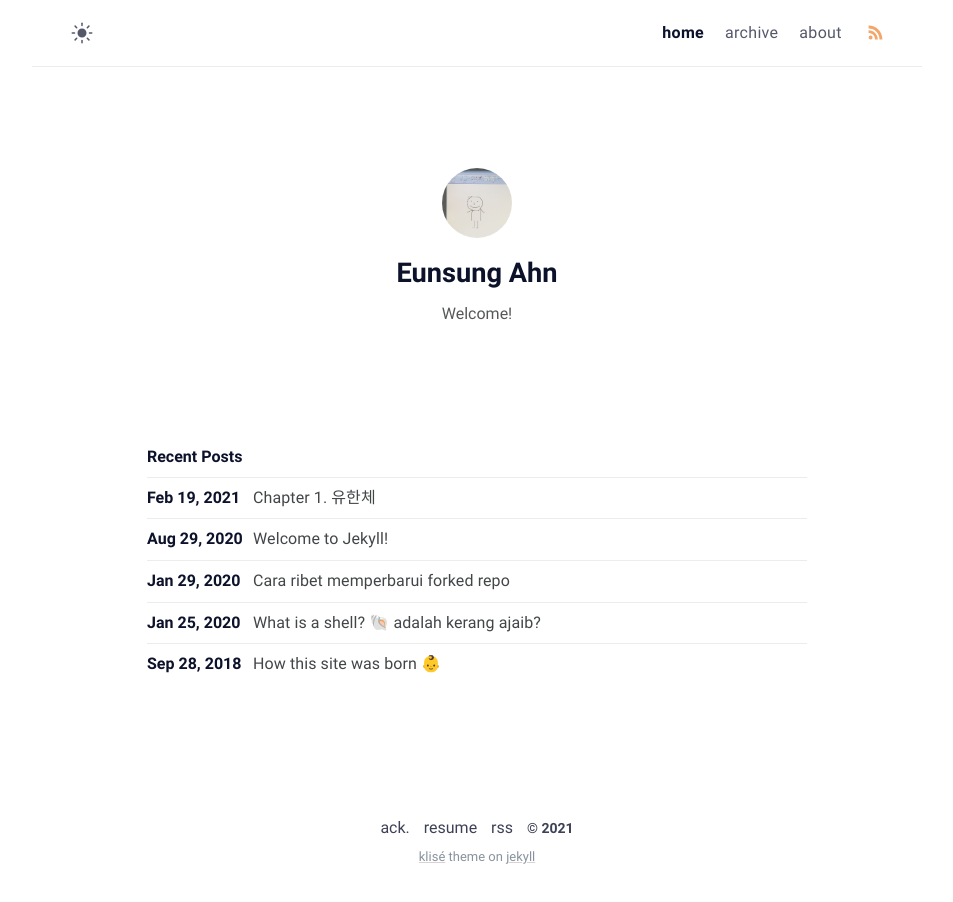
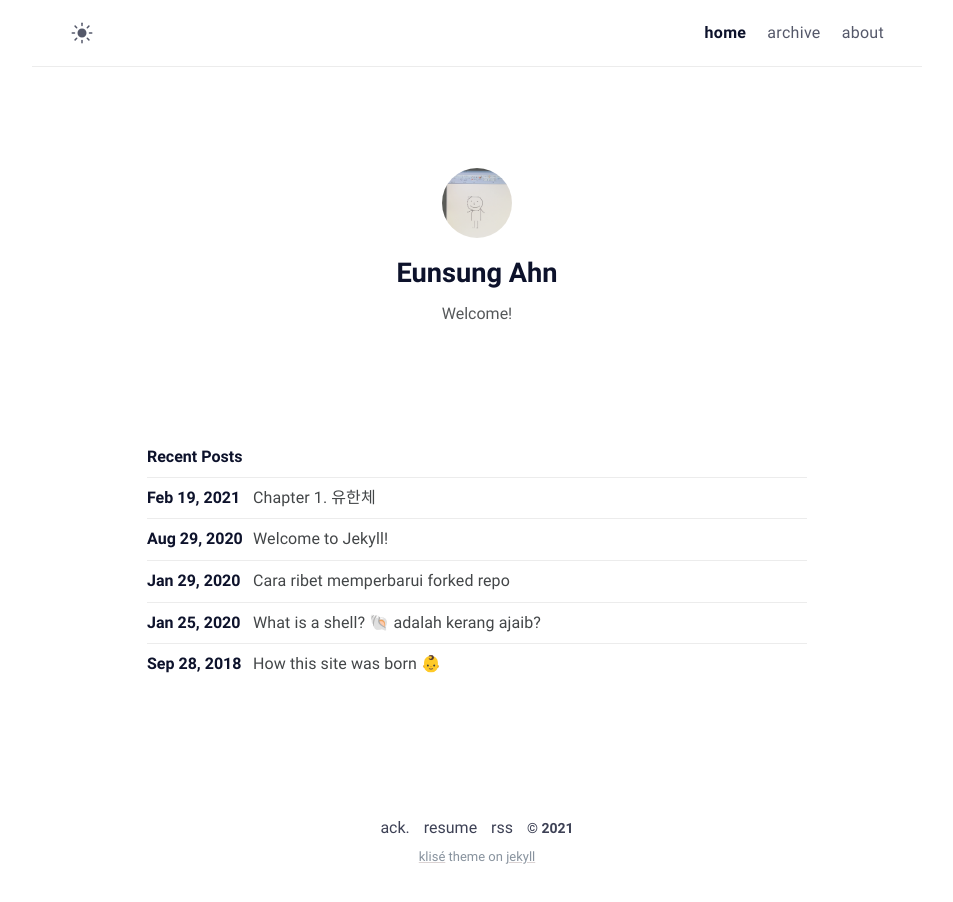
Before and after one commit to EunsungAhn/EunsungAhn.github.io, a Jekyll site: the page built from index.md, in a window 1280 px wide. Shown: the whole page, without its empty margins (163-1116 px from the left). Built offline with Jekyll 4.4.1, drawn with Linux system fonts in a browser that asks for light colours.

Commit message:
Delete rss

```diff
--- a/_includes/navbar.html
+++ b/_includes/navbar.html
@@ -185,7 +185,7 @@
           <a class="menu-link {% if url == '/' %}active{% endif %}" href="/">home</a>
           <a class="menu-link {% if url == '/about/' %}active{% endif %}" href="/about">about</a>
         {%- endif -%}
-        <a class="menu-link rss" href="/feed.xml">
+        {% comment %} <a class="menu-link rss" href="/feed.xml">
           <svg
             xmlns="http://www.w3.org/2000/svg"
             width="17"
@@ -204,7 +204,7 @@
               d="M48,48v86.56c185.25,0,329.22,144.08,329.22,329.44H464C464,234.66,277.67,48,48,48Z"
             />
           </svg>
-        </a>
+        </a> {% endcomment %}
       </div>
     </div>
   </nav>
```
